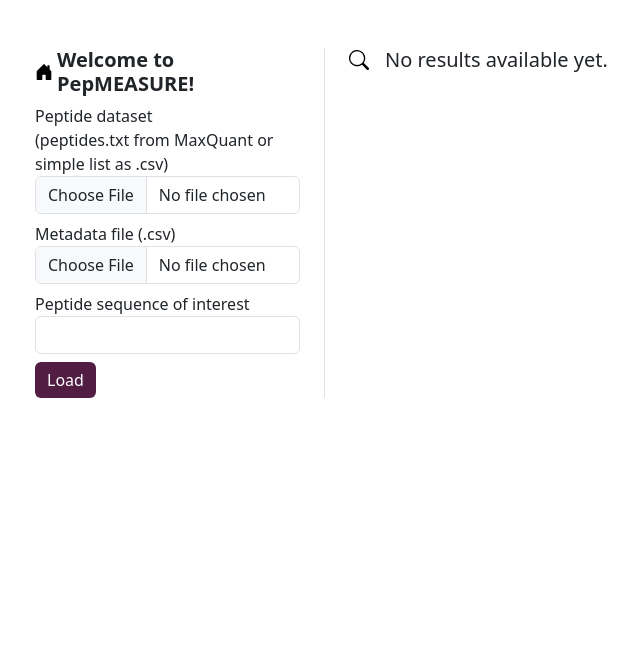
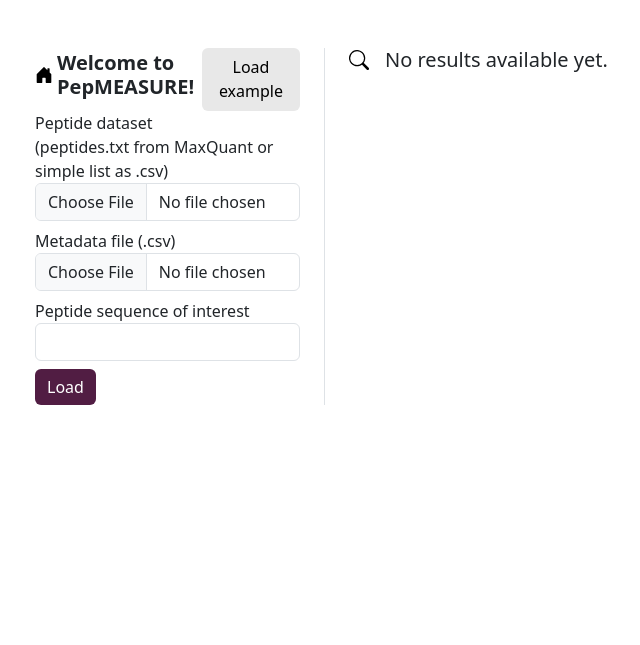
Before and after one commit to ronjakrg/pepsipy, a Django app: template frontend/dashboard/templates/index.html in a window 1280 px wide. Shown: the part 56-701 px from the top of the page, without its empty margins (13-653 px from the left). Run offline with Django 5.2, Linux system fonts and the light colour scheme; the template is opened without the code that fills it: values that come from a table or form of the project are taken from there, others are empty; some libraries are stand-ins or nearby versions.

Commit message:
Add load example button (no functionality yet)

```diff
--- a/frontend/dashboard/templates/index.html
+++ b/frontend/dashboard/templates/index.html
@@ -19,10 +19,20 @@
 
     <!-- SIDEBAR COLUMN -->
     <div class="col-md-3 border-end pe-4">
-        <h5 class="title-with-icon">
+        <div class="d-flex align-items-center justify-content-between">
+          <h5 class="title-with-icon">
             <img src="{% static 'img/house.svg' %}" class="me-1" width="18" height="18">
             <b>Welcome to PepMEASURE!</b>
-        </h5>
+          </h5>
+          <form method="post" name="" enctype="multipart/form-data">
+            {% csrf_token %}
+            <div class="flex-between">
+                <button type="submit" name="load_example" value="1" class="btn btn-grey fs-6">
+                  <span>Load example</span>
+                </button>
+            </div>
+          </form>
+        </div>
         {% include "_sidebar_config.html" %}
         {% if feature_forms|length > 0 %}
             {% include "_sidebar_selection.html" %}
```
